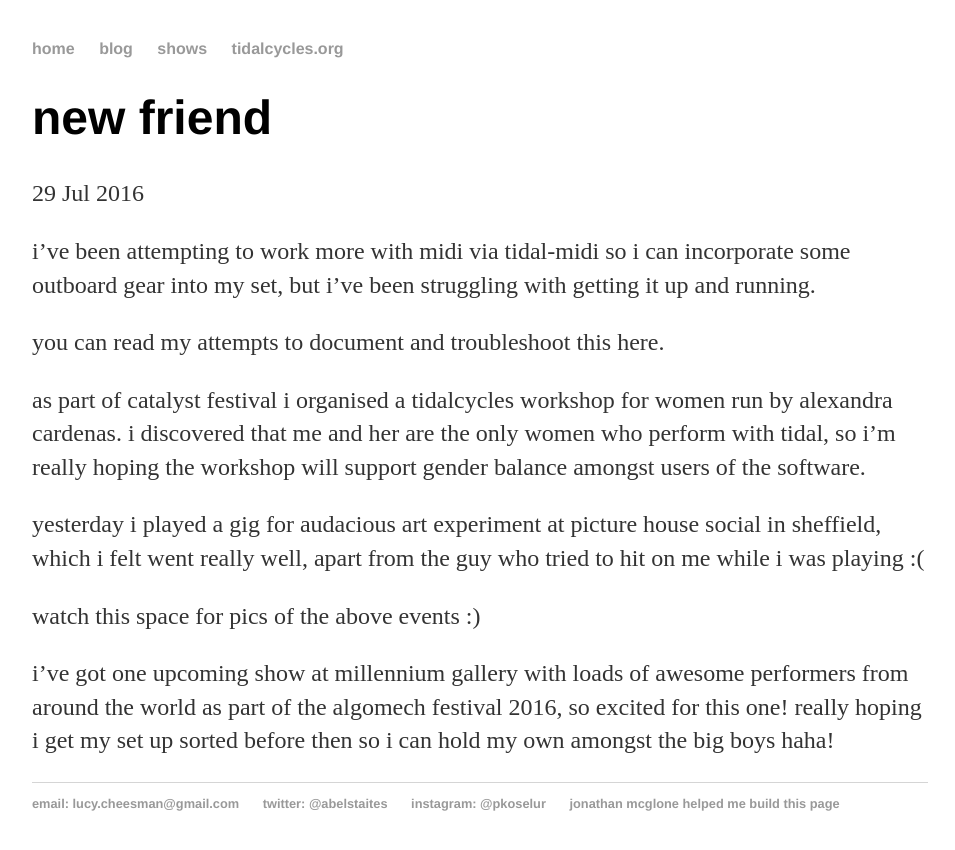
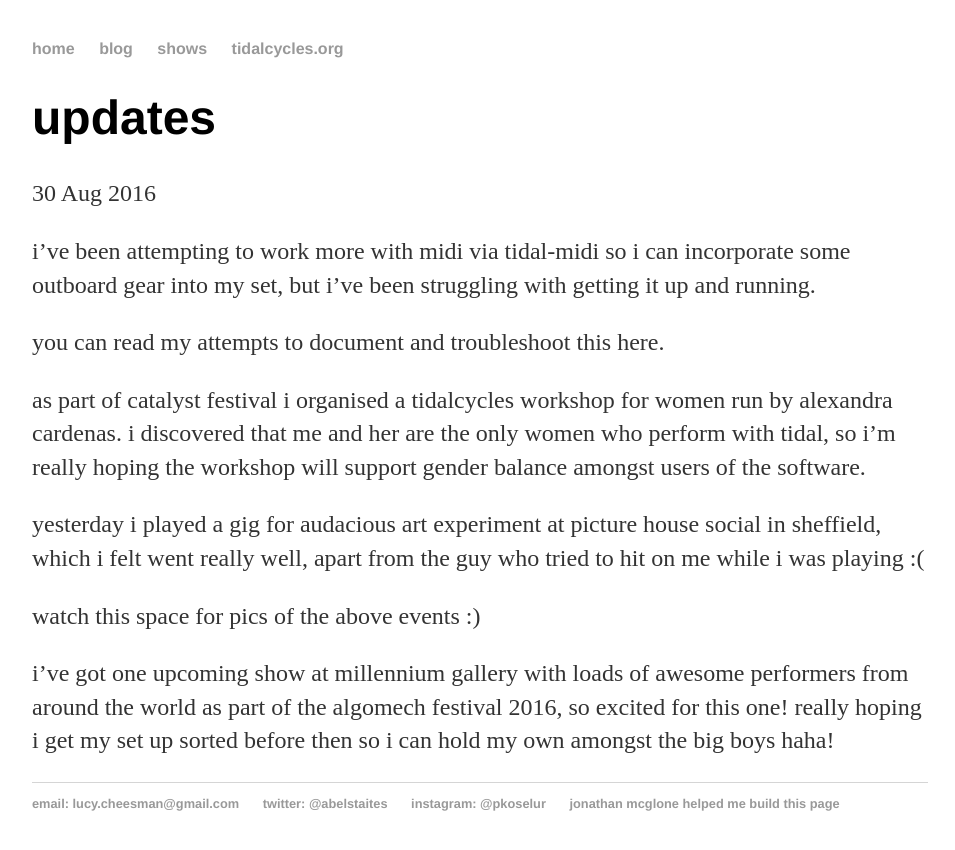
Before and after one commit to heavy-lifting/heavy-lifting.github.io, a Jekyll site: the page built from _posts/2016-08-30-updates.md, in a window 1280 px wide. Shown: the top 850 px of the page, without its empty margins (160-1115 px from the left). Built offline with Jekyll 4.4.1, drawn with Linux system fonts in a browser that asks for light colours.

Commit message:
Update 2016-08-30-updates.md

```diff
--- a/_posts/2016-08-30-updates.md
+++ b/_posts/2016-08-30-updates.md
@@ -1,7 +1,7 @@
 ---
 layout: post
-title: "new friend"
-date: 2016-07-29
+title: "updates"
+date: 2016-08-30
 ---
 
 i've been attempting to work more with midi via tidal-midi so i can incorporate some outboard gear into my set, but i've been struggling with getting it up and running.
```
